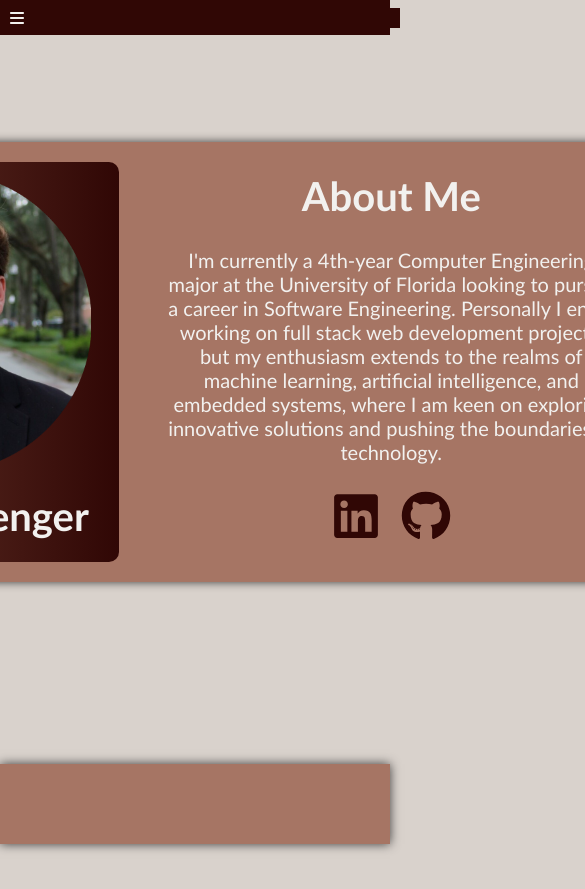
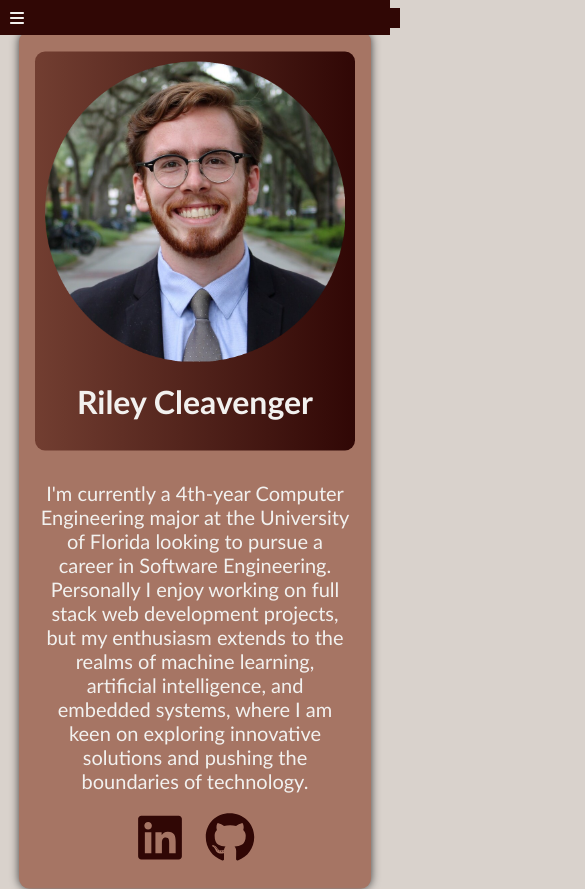
Before and after one commit to rileycleavenger/portfolio_v2, a React (Create React App) app in the folder riley-portfolio/: page / in a window 390 px wide. Shown: the top 889 px of the page, 585 px wide, since content can reach past the window. Before the commit the page ends 844 px from the top, so only its background shows below. Built offline with nearby package versions, Linux system fonts and the light colour scheme.

Commit message:
mobile layout done

```diff
--- a/riley-portfolio/src/components/about/about.css
+++ b/riley-portfolio/src/components/about/about.css
@@ -123,3 +123,39 @@ p{
 }
 
 /* mobile layout */
+@media (max-width: 768px) {
+    .icons-container{
+        display: none;
+    }
+    .about{
+        display: flex;
+        flex-direction: column;
+        align-items: center;
+        justify-content: center;
+    }
+    .container{
+        display: flex;
+        flex-direction: column;
+        align-items: center;
+        width: 80vw;
+        height: auto;
+        padding-bottom: 5px;
+        top: 460px;
+    }
+    .name{
+        font-size: 32px;
+    }
+    .bio{
+        width: 100%;
+        margin-top: 20px;
+        margin-bottom: 0;
+    }
+
+    .socials{
+        margin-top: 20px;
+    }
+
+    h1{
+        display: none;
+    }
+}
--- a/riley-portfolio/src/components/navbar/navbar.tsx
+++ b/riley-portfolio/src/components/navbar/navbar.tsx
@@ -21,10 +21,10 @@ const Navbar: React.FC = () => {
         <FontAwesomeIcon className="menu-button" icon={faBars} onClick={toggleDropdown}/>
         {isOpen && (
         <div className='dropdownContent'>
-          <Link to="/" className='menuLink'>About Me</Link>
-          <Link to="/software" className='menuLink'>Software Projects</Link>
-          <Link to="/hardware" className='menuLink'>Hardware Projects</Link>
-          <Link to="/resume" className='menuLink'>Resume</Link>
+          <Link to="/" onClick={toggleDropdown} className='menuLink'>About Me</Link>
+          <Link to="/software" onClick={toggleDropdown} className='menuLink'>Software Projects</Link>
+          <Link to="/hardware" onClick={toggleDropdown} className='menuLink'>Hardware Projects</Link>
+          <Link to="/resume" onClick={toggleDropdown} className='menuLink'>Resume</Link>
         </div>
         )}
       </div>
--- a/riley-portfolio/src/components/resume/resume.css
+++ b/riley-portfolio/src/components/resume/resume.css
@@ -12,3 +12,11 @@
     height: 80vh;
     margin-top: 20px;
 }
+
+/* mobile */
+@media (max-width: 768px) {
+    .pdf-frame{
+        width: 85vw;
+        height: 60vh;
+    }
+}
--- a/riley-portfolio/src/components/swProjects/swProjects.css
+++ b/riley-portfolio/src/components/swProjects/swProjects.css
@@ -93,3 +93,23 @@
 .card-back{
     justify-content: space-between;
 }
+
+/* mobile */
+@media (max-width: 768px) {
+    .card-front, .card-back {
+        width: 80vw;
+        height: 335px;
+    }
+    .card-front a{
+        font-size: 25px;
+    }
+
+    .tech-icon{
+        width: 20px;
+        height: 20px;
+    }
+
+    .description-text{
+        padding-top: 0;
+    }
+}
```
